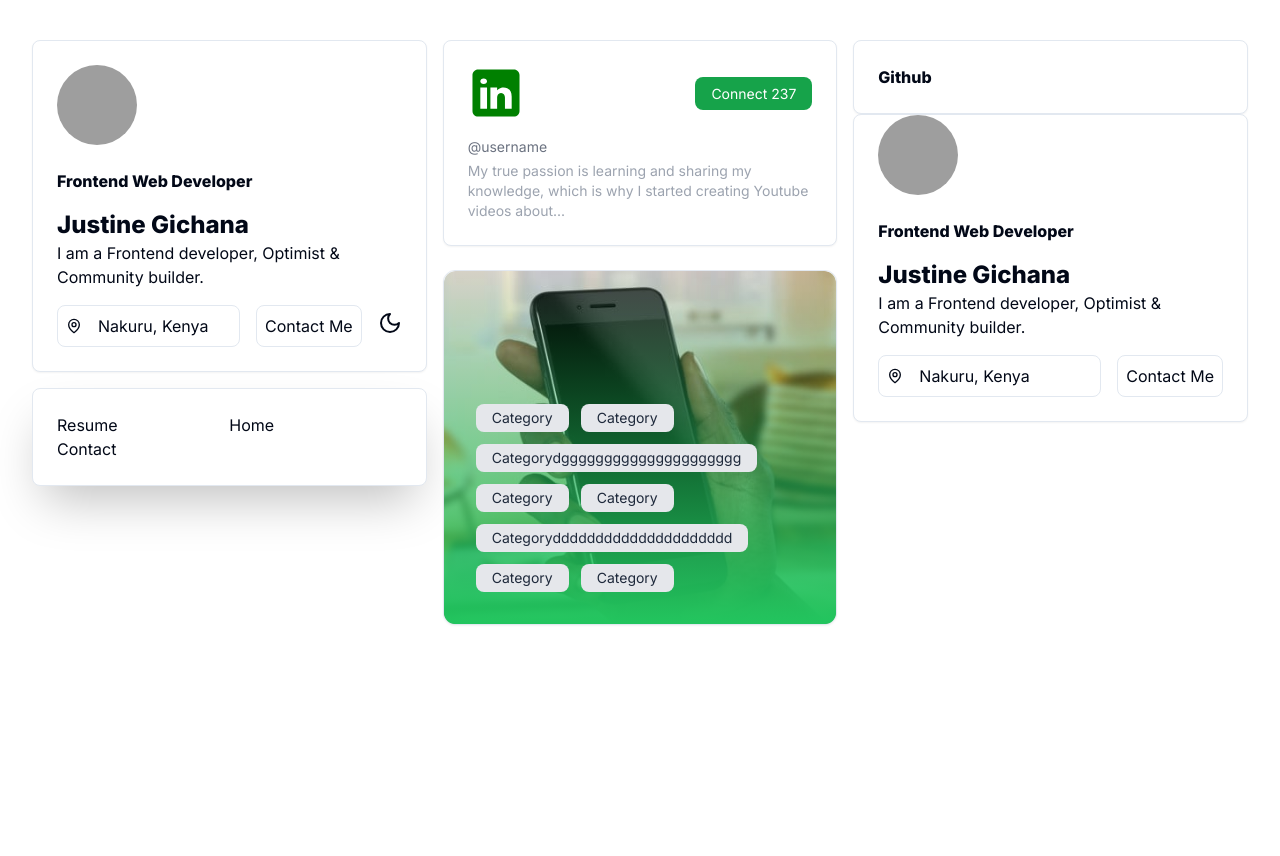
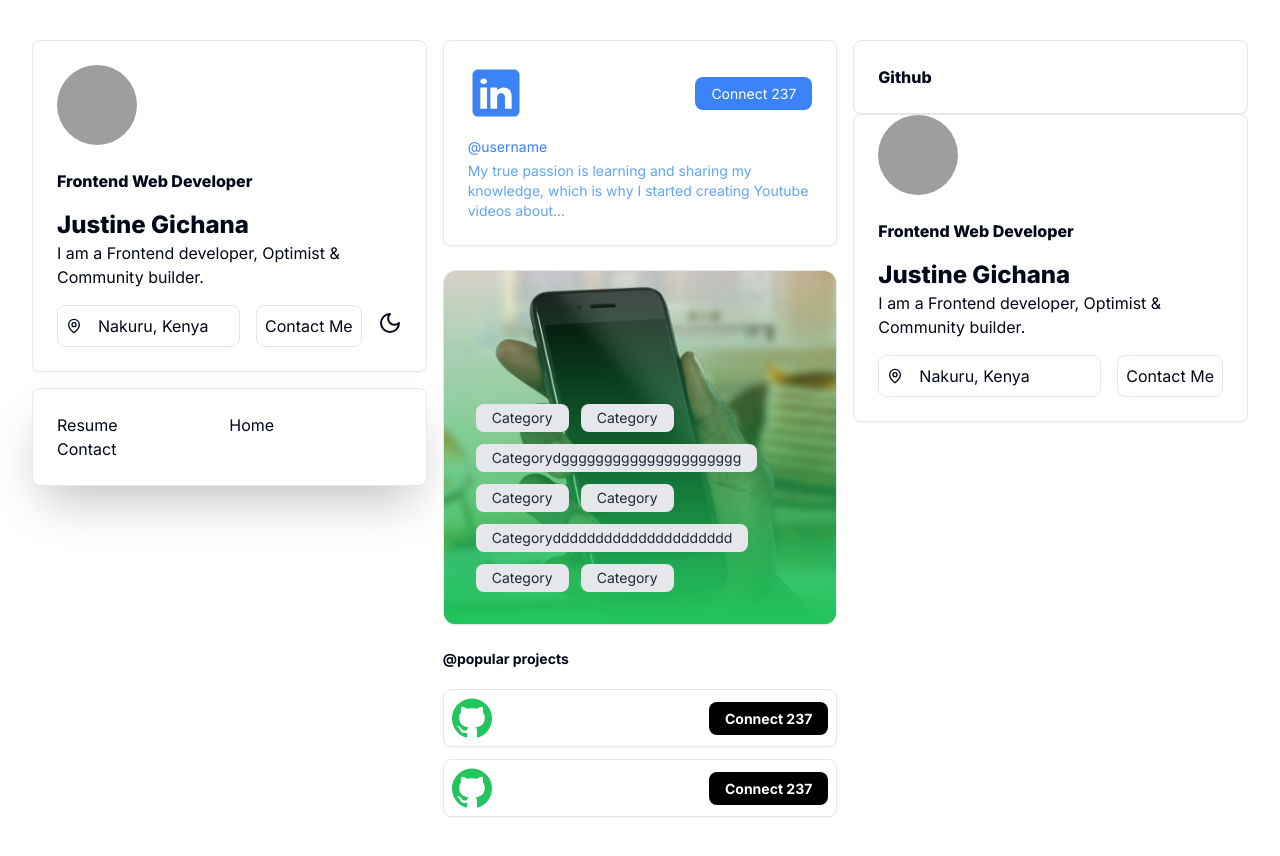
Before and after one commit to justinelut/myportfolio, a Next.js app: page / in a window 1280 px wide. Before the commit the page ends 800 px from the top, so only its background shows below. Built offline with nearby package versions, Linux system fonts and the light colour scheme; grey boxes are pictures that could not be loaded.

Commit message:
Social cards

```diff
--- a/src/app/page.tsx
+++ b/src/app/page.tsx
@@ -3,6 +3,7 @@ import { MapPin } from "lucide-react";
 import { ContentCard } from "@/components/contentcard";
 import { SocialCard } from "@/components/socialcard";
 import { FeaturedProject } from "@/components/featuredproject";
+import { Projects } from "@/components/projects";
 
 export default function Home() {
   return (
@@ -10,6 +11,11 @@ export default function Home() {
       <div className="w-full flex flex-col gap-6">
         <SocialCard />
         <FeaturedProject />
+        <div className="flex flex-col gap-3">
+        <h3 className="text-sm mb-2 font-bold">@popular projects</h3>
+        <Projects />
+        <Projects />
+        </div>
       </div>
 
       <div className="flex flex-col w-full">
--- a/src/components/projects.tsx
+++ b/src/components/projects.tsx
@@ -9,23 +9,18 @@ import Link from "next/link";
 import truncateText from "./truncate";
 
 export const Projects = () => {
-  const linkedindesc = ` My true passion is learning and sharing my knowledge, which is why I
-    started creating Youtube videos about web development, startups, and
-    marketing.
-    My true passion is learning and sharing my knowledge, which is why I
-    started creating Youtube videos about web development, startups, and
-    marketing.`;
+
 
   return (
     <Link href="/">
-      <ContentCard>
+      <ContentCard className="p-2" classContent="p-0">
         <div className="flex flex-row justify-between items-center">
           <div className="text-md font-extrabold">
-            <Icons.linkedin color="green" className="w-14 h-14" />
+            <Icons.gitHub className="w-10 h-10 text-green-500" />
           </div>
           <div className="connect">
             <Link
-              className="bg-green-600 rounded-lg px-4 py-2 text-white text-sm"
+              className="bg-black dark:bg-green-500 font-bold rounded-lg px-4 py-2 text-white text-sm"
               href="linkedin"
             >
               Connect 237
--- a/src/components/socialcard.tsx
+++ b/src/components/socialcard.tsx
@@ -21,11 +21,11 @@ export const SocialCard = () => {
       <ContentCard classContent="pt-6">
         <div className="flex flex-row justify-between items-center">
           <div className="text-md font-extrabold">
-            <Icons.linkedin color="green" className="w-14 h-14" />
+            <Icons.linkedin className="w-14 h-14 text-blue-500" />
           </div>
           <div className="connect">
             <Link
-              className="bg-green-600 rounded-lg px-4 py-2 text-white text-sm"
+              className="bg-blue-500 rounded-lg px-4 py-2 text-white text-sm"
               href="linkedin"
             >
               Connect 237
@@ -33,8 +33,8 @@ export const SocialCard = () => {
           </div>
         </div>
         <div className="flex flex-col gap-1 mt-4">
-          <p className="text-gray-500 text-sm">@username</p>
-          <p className="text-gray-400 text-sm">
+          <p className="text-blue-500 text-sm">@username</p>
+          <p className="text-blue-400 text-sm">
             {truncateText({ text: linkedindesc, maxWords: 22 })}
           </p>
         </div>
```
